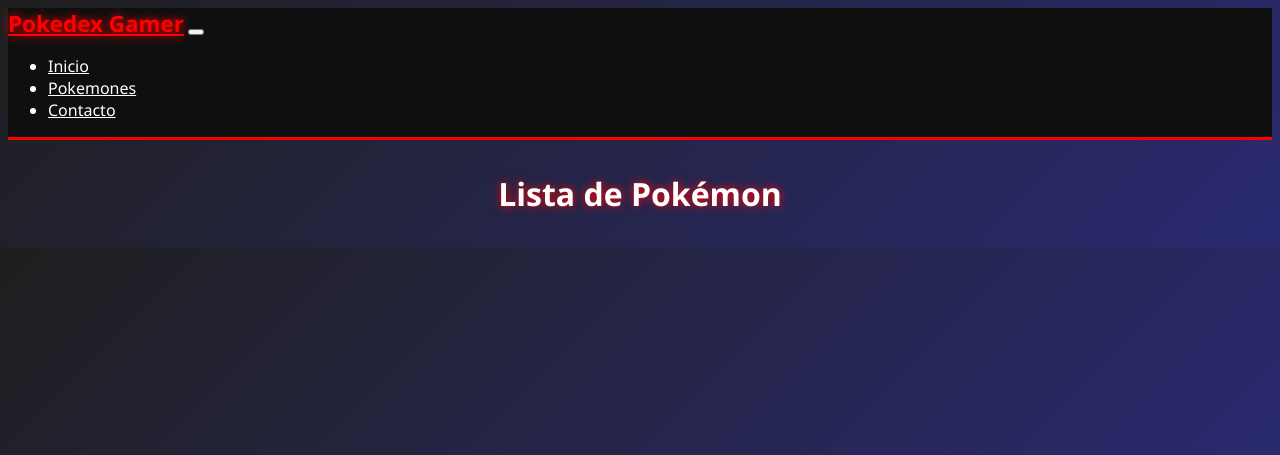
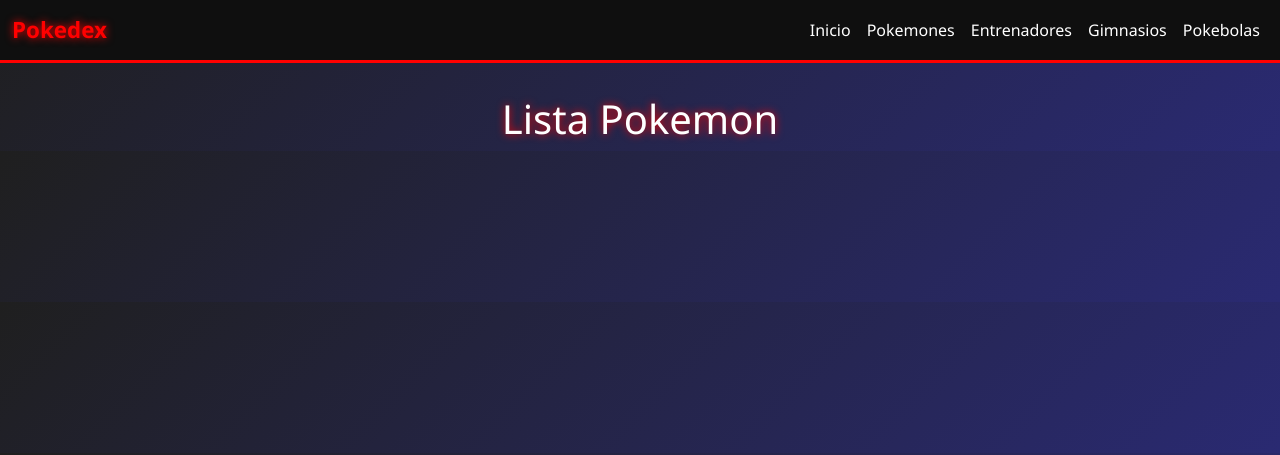
Before and after one commit to LucasAlegreSebastian/TuPrimeraPagina-Alegre, a Django app: page /lista/ in a window 1280 px wide. Shown: the top 455 px of the page. Run offline with Django 5.2, Linux system fonts and the light colour scheme; data that the repository does not hold is empty.

Commit message:
pagina base y herencia

```diff
--- /dev/null
+++ b/pokedex/templates/pokedex/base.html
@@ -0,0 +1,105 @@
+<!DOCTYPE html>
+<html lang="en">
+  <head>
+    <meta charset="UTF-8" />
+    <title>
+      Pokedex |{% block title %}
+
+      {% endblock %}
+    </title>
+    <link href="https://cdn.jsdelivr.net/npm/bootstrap@5.3.8/dist/css/bootstrap.min.css" rel="stylesheet" integrity="sha384-sRIl4kxILFvY47J16cr9ZwB07vP4J8+LH7qKQnuqkuIAvNWLzeN8tE5YBujZqJLB" crossorigin="anonymous" />
+    <style>
+      body {
+        background: linear-gradient(135deg, #1f1f1f, #2a2a72);
+        color: #fff;
+        font-family: 'Segoe UI', Tahoma, Geneva, Verdana, sans-serif;
+      }
+
+      .navbar {
+        background: #0f0f0f;
+        border-bottom: 3px solid #ff0000;
+      }
+
+      .navbar-brand {
+        font-weight: bold;
+        font-size: 1.4rem;
+        color: #ff0000 !important;
+        text-shadow: 0px 0px 8px #ff0000;
+      }
+
+      .nav-link {
+        color: #fff !important;
+        transition: 0.3s;
+      }
+
+      .nav-link:hover {
+        color: #ff0000 !important;
+        text-shadow: 0px 0px 6px #ff0000;
+      }
+
+      .pokemon-card {
+        background: #1e1e1e;
+        border: 2px solid #ff0000;
+        border-radius: 12px;
+        padding: 1rem;
+        transition: transform 0.2s, box-shadow 0.2s;
+      }
+
+      .pokemon-card:hover {
+        transform: scale(1.05);
+        box-shadow: 0px 0px 12px #ff0000;
+      }
+
+      h1 {
+        text-align: center;
+        margin: 2rem 0;
+        text-shadow: 0px 0px 8px #ff0000;
+      }
+    </style>
+  </head>
+
+  <body>
+    <header>
+      <!-- NAVBAR -->
+      <nav class="navbar navbar-expand-lg navbar-dark">
+        <div class="container-fluid">
+          <a class="navbar-brand" href="#">Pokedex</a>
+          <button class="navbar-toggler" type="button" data-bs-toggle="collapse" data-bs-target="#navbarNav" aria-controls="navbarNav" aria-expanded="false" aria-label="Menú"><span class="navbar-toggler-icon"></span></button>
+          <div class="collapse navbar-collapse" id="navbarNav">
+            <ul class="navbar-nav ms-auto">
+              <li class="nav-item">
+                <a class="nav-link" href="#">Inicio</a>
+              </li>
+              <li class="nav-item">
+                <a class="nav-link" href="#">Pokemones</a>
+              </li>
+              <li class="nav-item">
+                <a class="nav-link" href="#">Entrenadores</a>
+              </li>
+              <li class="nav-item">
+                <a class="nav-link" href="#">Gimnasios</a>
+              </li>
+              <li class="nav-item">
+                <a class="nav-link" href="#">Pokebolas</a>
+              </li>
+            </ul>
+          </div>
+        </div>
+      </nav>
+    </header>
+
+    <div class="container">
+      <h1>
+        {% block content_title %}
+
+        {% endblock %}
+      </h1>
+      <div class="row g-4">
+        {% block content %}
+
+        {% endblock %}
+      </div>
+    </div>
+    <script src="https://cdn.jsdelivr.net/npm/bootstrap@5.3.8/dist/js/bootstrap.bundle.min.js" integrity="sha384-FKyoEForCGlyvwx9Hj09JcYn3nv7wiPVlz7YYwJrWVcXK/BmnVDxM+D2scQbITxI" crossorigin="anonymous"></script>
+  </body>
+</html>
--- a/pokedex/templates/pokedex/pokemon_list.html
+++ b/pokedex/templates/pokedex/pokemon_list.html
@@ -1,98 +1,24 @@
-<!DOCTYPE html>
-<html lang="es">
+{% extends 'pokedex/base.html' %}
+{% block title %}
+  Lista Pokemon
+{% endblock %}
 
-<head>
-  <meta charset="UTF-8">
-  <meta name="viewport" content="width=device-width, initial-scale=1.0">
-  <title>Pokedex Gamer</title>
-  <style>
-    body {
-      background: linear-gradient(135deg, #1f1f1f, #2a2a72);
-      color: #fff;
-      font-family: 'Segoe UI', Tahoma, Geneva, Verdana, sans-serif;
-    }
+{% block content_title %}
+  Lista Pokemon
+{% endblock %}
 
-    .navbar {
-      background: #0f0f0f;
-      border-bottom: 3px solid #ff0000;
-    }
-
-    .navbar-brand {
-      font-weight: bold;
-      font-size: 1.4rem;
-      color: #ff0000 !important;
-      text-shadow: 0px 0px 8px #ff0000;
-    }
-
-    .nav-link {
-      color: #fff !important;
-      transition: 0.3s;
-    }
-
-    .nav-link:hover {
-      color: #ff0000 !important;
-      text-shadow: 0px 0px 6px #ff0000;
-    }
-
-    .pokemon-card {
-      background: #1e1e1e;
-      border: 2px solid #ff0000;
-      border-radius: 12px;
-      padding: 1rem;
-      transition: transform 0.2s, box-shadow 0.2s;
-    }
-
-    .pokemon-card:hover {
-      transform: scale(1.05);
-      box-shadow: 0px 0px 12px #ff0000;
-    }
-
-    h1 {
-      text-align: center;
-      margin: 2rem 0;
-      text-shadow: 0px 0px 8px #ff0000;
-    }
-  </style>
-</head>
-
-<body>
-  <!-- NAVBAR -->
-  <nav class="navbar navbar-expand-lg navbar-dark">
-    <div class="container-fluid">
-      <a class="navbar-brand" href="#">Pokedex Gamer</a>
-      <button class="navbar-toggler" type="button" data-bs-toggle="collapse" data-bs-target="#navbarNav"
-        aria-controls="navbarNav" aria-expanded="false" aria-label="Menú">
-        <span class="navbar-toggler-icon"></span>
-      </button>
-      <div class="collapse navbar-collapse" id="navbarNav">
-        <ul class="navbar-nav ms-auto">
-          <li class="nav-item"><a class="nav-link" href="#">Inicio</a></li>
-          <li class="nav-item"><a class="nav-link" href="#">Pokemones</a></li>
-          <li class="nav-item"><a class="nav-link" href="#">Contacto</a></li>
-        </ul>
+{% block content %}
+  {% for poke in pokemon %}
+    <div class="col-12 col-sm-6 col-md-4 col-lg-3">
+      <div class="pokemon-card text-center">
+        <h4>{{ poke.nombre }}</h4>
+        <p>
+          <strong>Tipo:</strong> {{ poke.tipo }}
+        </p>
+        <p>
+          <strong>Habilidad:</strong> {{ poke.habilidad }}
+        </p>
       </div>
     </div>
-  </nav>
-
-  <!-- TITULO -->
-  <h1>Lista de Pokémon</h1>
-
-  <!-- LISTA DE POKEMON -->
-  <div class="container">
-    <div class="row g-4">
-      {% for poke in pokemon %}
-      <div class="col-12 col-sm-6 col-md-4 col-lg-3">
-        <div class="pokemon-card text-center">
-          <h4>{{poke.nombre}}</h4>
-          <p><strong>Tipo:</strong> {{poke.tipo}}</p>
-          <p><strong>Habilidad:</strong> {{poke.habilidad}}</p>
-        </div>
-      </div>
-      {% endfor %}
-    </div>
-  </div>
-
-
-</body>
-
-</html>
+  {% endfor %}
+{% endblock %}
```
Also changed, not shown: Proyecto1/settings.py (+36 -36 lines), pokedex/templates/pokedex/index.html (+10 -10 lines), pokedex/templates/pokedex/padre.html (deleted, +0 -45 lines).
